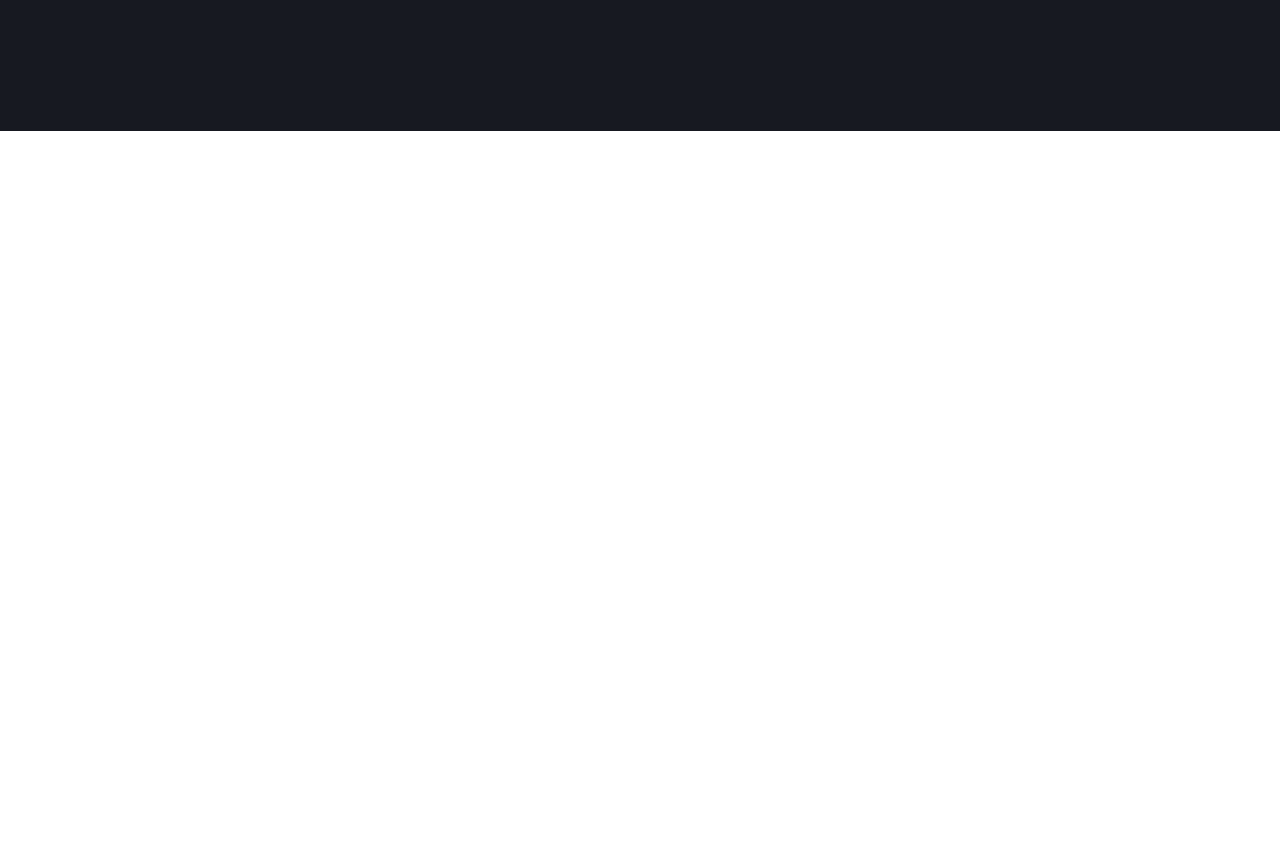
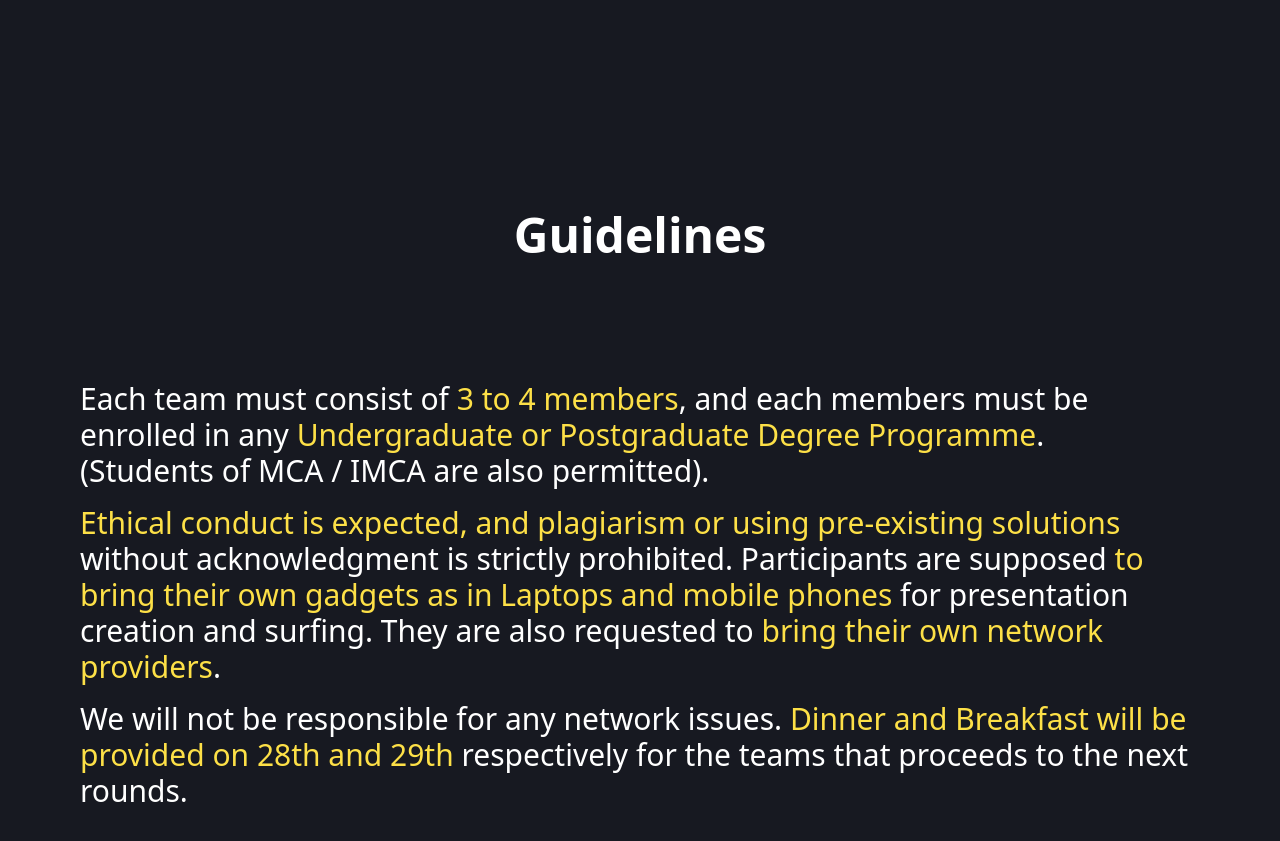
Before and after one commit to nikhitkumar00/bellfort-of-wallstreet, a React (Vite) app: page / in a window 1280 px wide. Shown: the part 2260-3101 px from the top of the page. Before the commit the page ends 2391 px from the top, so only its background shows below. Built offline with nearby package versions, Linux system fonts and the light colour scheme.

Commit message:
added guidelines section

```diff
--- a/src/App.tsx
+++ b/src/App.tsx
@@ -1,4 +1,5 @@
 import AboutComponent from "./components/About";
+import Guidlines from "./components/Guidlines";
 import Hero from "./components/Hero";
 import Rounds from "./components/Rounds";
 
@@ -8,6 +9,7 @@ function App() {
       <Hero />
       <AboutComponent />
       <Rounds />
+      <Guidlines />
     </>
   );
 }
--- /dev/null
+++ b/src/components/Guidlines.tsx
@@ -0,0 +1,50 @@
+const Guidlines = () => {
+  return (
+    <div className="flex h-screen w-full flex-col bg-[#171921] p-10">
+      <h1 className="p-10 text-center text-5xl font-extrabold text-white">
+        Guidelines
+      </h1>
+      <div className="flex flex-1 flex-col justify-center gap-4 px-10 text-3xl text-white">
+        <div>
+          Each team must consist of{" "}
+          <span className="text-yellow-300">3 to 4 members</span>, and each
+          members must be enrolled in any{" "}
+          <span className="text-yellow-300">
+            Undergraduate or Postgraduate Degree Programme
+          </span>
+          .
+          <br />
+          {"("}
+          Students of MCA / IMCA are also permitted{")"}.
+        </div>
+        <div>
+          {" "}
+          <span className="text-yellow-300">
+            Ethical conduct is expected, and plagiarism or using pre-existing
+            solutions
+          </span>{" "}
+          without acknowledgment is strictly prohibited. Participants are
+          supposed{" "}
+          <span className="text-yellow-300">
+            to bring their own gadgets as in Laptops and mobile phones
+          </span>{" "}
+          for presentation creation and surfing. They are also requested to{" "}
+          <span className="text-yellow-300">
+            bring their own network providers
+          </span>
+          .
+        </div>
+        <div>
+          {" "}
+          We will not be responsible for any network issues.{" "}
+          <span className="text-yellow-300">
+            Dinner and Breakfast will be provided on 28th and 29th
+          </span>{" "}
+          respectively for the teams that proceeds to the next rounds.
+        </div>
+      </div>
+    </div>
+  );
+};
+
+export default Guidlines;
```
